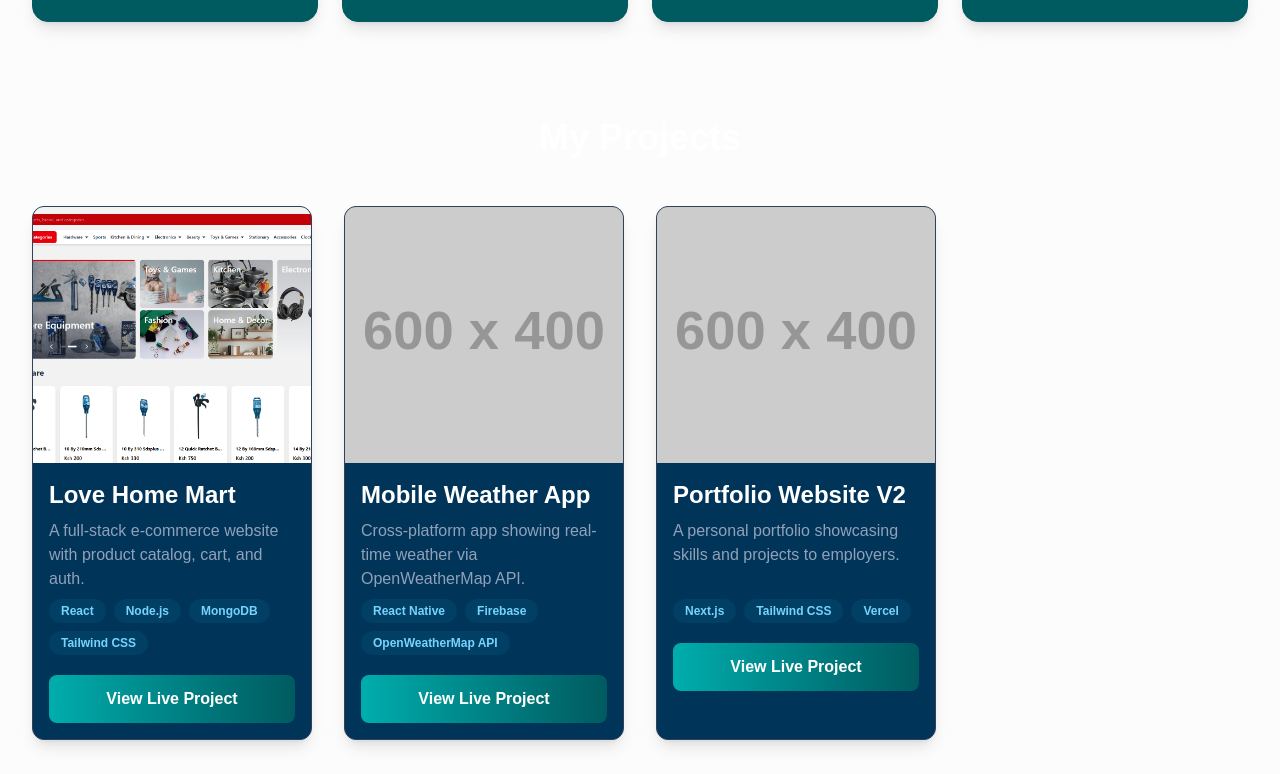
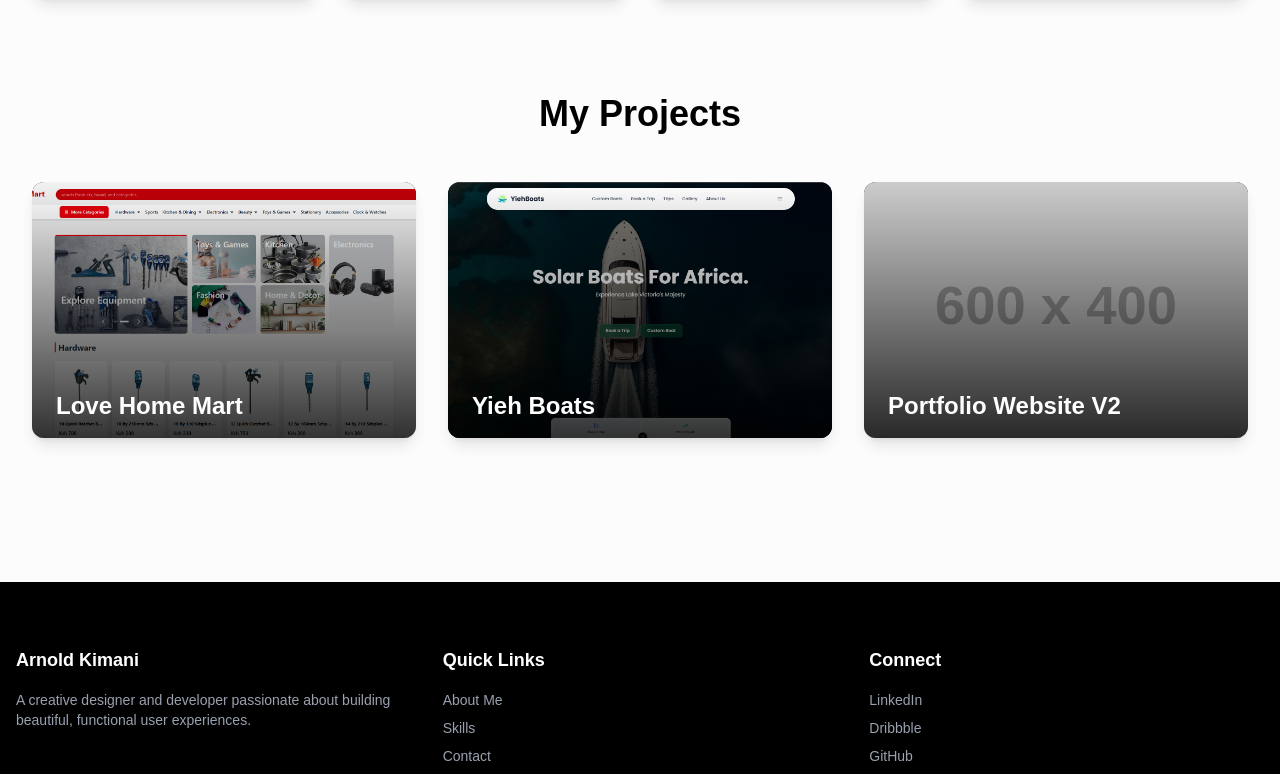
Before and after one commit to arnoldqym/kimani-portfolio, a Next.js app: page /projects in a window 1280 px wide. Shown: the part 746-1520 px from the top of the page. Built offline with nearby package versions, Linux system fonts and the light colour scheme.

Commit message:
fix update projects

```diff
--- a/app/projects/page.tsx
+++ b/app/projects/page.tsx
@@ -16,30 +16,30 @@ import Image from 'next/image'
 // --- SKILLS DATA with react-icons ---
 const skills = {
   frontend: [
-    { name: 'React',      icon: <DiReact className="w-8 h-8 text-sky-400" /> },
-    { name: 'Next.js',    icon: <SiNextdotjs className="w-8 h-8 text-white" /> },
+    { name: 'React', icon: <DiReact className="w-8 h-8 text-sky-400" /> },
+    { name: 'Next.js', icon: <SiNextdotjs className="w-8 h-8 text-white" /> },
     { name: 'Tailwind CSS', icon: <SiTailwindcss className="w-8 h-8 text-teal-300" /> },
-    { name: 'JavaScript',   icon: <DiJavascript1 className="w-8 h-8 text-yellow-300" /> },
+    { name: 'JavaScript', icon: <DiJavascript1 className="w-8 h-8 text-yellow-300" /> },
   ],
   backend: [
-    { name: 'Node.js',  icon: <DiNodejsSmall className="w-8 h-8 text-green-500" /> },
-    { name: 'Laravel',  icon: <SiLaravel className="w-8 h-8 text-red-500" /> },
-    { name: 'Python',   icon: <DiPython className="w-8 h-8 text-blue-400" /> },
+    { name: 'Node.js', icon: <DiNodejsSmall className="w-8 h-8 text-green-500" /> },
+    { name: 'Laravel', icon: <SiLaravel className="w-8 h-8 text-red-500" /> },
+    { name: 'Python', icon: <DiPython className="w-8 h-8 text-blue-400" /> },
     { name: 'Firebase', icon: <SiFirebase className="w-8 h-8 text-yellow-400" /> },
-    { name: 'MongoDB',  icon: <DiMongodb className="w-8 h-8 text-green-600" /> },
   ],
   databases: [
-    { name: 'MySQL',  icon: <DiMysql className="w-8 h-8 text-blue-500" /> },
+    { name: 'MySQL', icon: <DiMysql className="w-8 h-8 text-blue-500" /> },
     { name: 'SQLite', icon: <SiSqlite className="w-8 h-8 text-blue-200" /> },
     { name: 'Django', icon: <SiDjango className="w-8 h-8 text-green-900" /> },
+    { name: 'MongoDB', icon: <DiMongodb className="w-8 h-8 text-green-600" /> },
   ],
   mobile: [
     { name: 'React Native', icon: <DiReact className="w-8 h-8 text-sky-400" /> },
-    { name: 'Flutter',      icon: <SiFlutter className="w-8 h-8 text-blue-300" /> },
+    { name: 'Flutter', icon: <SiFlutter className="w-8 h-8 text-blue-300" /> },
   ],
   tools: [
     { name: 'Git & GitHub', icon: <SiGithub className="w-8 h-8 text-gray-400" /> },
-    { name: 'Docker',       icon: <DiDocker className="w-8 h-8 text-blue-500" /> },
+    { name: 'Docker', icon: <DiDocker className="w-8 h-8 text-blue-500" /> },
   ],
 }
 
@@ -49,15 +49,15 @@ const projects = [
     title: 'Love Home Mart',
     description: 'A full-stack e-commerce website with product catalog, cart, and auth.',
     imageUrl: '/imgs/loveHomeMart.png',
-    technologies: ['React', 'Node.js', 'MongoDB', 'Tailwind CSS'],
+    technologies: ['React', 'Laravel', 'MongoDB', 'Tailwind CSS'],
     liveLink: 'https://lovehomemart.com'
   },
   {
-    title: 'Mobile Weather App',
-    description: 'Cross-platform app showing real-time weather via OpenWeatherMap API.',
-    imageUrl: 'https://placehold.co/600x400/2D3748/E2E8F0/png?text=Project+2',
-    technologies: ['React Native', 'Firebase', 'OpenWeatherMap API'],
-    liveLink: 'https://example.com'
+    title: 'Yieh Boats',
+    description: 'We create solar boats and book trips. Based in Kenya around Lake Victoria.',
+    imageUrl: '/imgs/YiehBoats.png',
+    technologies: ['Vuejs', 'Nodejs', 'Mysql', 'Tailwind CSS', 'Express'],
+    liveLink: 'https://client-neon-xi-74.vercel.app'
   },
   {
     title: 'Portfolio Website V2',
@@ -98,7 +98,7 @@ export default function Page() {
         <div className="container mx-auto px-4 sm:px-6 lg:px-8 py-36">
 
           {/* Hero Section */}
-          <div className="text-center mb-16">
+          <div className="text-center mb-10">
             <h1 className="text-5xl md:text-7xl font-extrabold tracking-tight bg-clip-text text-transparent bg-[#005b60] pb-4">
               Developer & Creator
             </h1>
@@ -127,43 +127,56 @@ export default function Page() {
 
           {/* Projects Section */}
           <div>
-            <h2 className="text-4xl font-bold text-center mb-12">My Projects</h2>
-            <div className="grid grid-cols-1 md:grid-cols-2 lg:grid-cols-3 xl:grid-cols-4 gap-8">
+            <h2 className="text-4xl font-bold text-center mb-12 text-black">My Projects</h2>
+            <div className="grid grid-cols-1 md:grid-cols-2 lg:grid-cols-3 gap-8">
               {projects.map((project, index) => (
                 <div
                   key={index}
-                  className="bg-[#003459] rounded-xl overflow-hidden shadow-lg group transform hover:-translate-y-2 transition-transform duration-300 ease-in-out border border-slate-700"
+                  className="relative group overflow-hidden rounded-xl shadow-lg bg-slate-900"
                 >
-                  <div className="overflow-hidden">
+                  {/* Project Image */}
                   <Image
                     src={project.imageUrl}
                     alt={project.title}
                     width={600}
                     height={400}
-                      className="w-full h-64 object-cover group-hover:scale-110 transition-transform duration-500"
+                    className="w-full h-64 object-cover transition-transform duration-500 ease-in-out group-hover:scale-110"
                   />
-                  </div>
-                  <div className="p-4">
+                  {/* Gradient overlay for better text readability */}
+                  <div className="absolute inset-0 bg-gradient-to-t from-black/80 via-black/40 to-transparent"></div>
+
+                  {/* Content that slides up */}
+                  <div
+                    className="absolute bottom-0 left-0 right-0 p-6 transform translate-y-[calc(100%-4.5rem)]
+                     group-hover:translate-y-0 transition-transform duration-500 ease-in-out"
+                  >
+                    {/* Project Title (Always visible) */}
                     <h3 className="text-2xl font-bold text-white mb-2">{project.title}</h3>
-                    <p className="text-slate-400 mb-4 h-16">{project.description}</p>
+
+                    {/* Hidden content revealed on hover */}
+                    <div className="opacity-0 group-hover:opacity-100 transition-opacity duration-300 delay-200">
+                      <p className="text-slate-300 mb-4 h-16">{project.description}</p>
+
+                      {/* Technology Tags */}
                       <div className="flex flex-wrap gap-2 mb-5">
                         {project.technologies.map((tech, i) => (
-                        <span
-                          key={i}
-                          className="bg-sky-900/50 text-sky-300 text-xs font-semibold px-3 py-1 rounded-full"
-                        >
+                          <span key={i} className="bg-sky-900/80 text-sky-200 text-xs font-semibold px-3 py-1 rounded-full">
                             {tech}
                           </span>
                         ))}
                       </div>
+
+                      {/* Live Project Button */}
                       <a
                         href={project.liveLink}
                         target="_blank"
                         rel="noopener noreferrer"
-                      className="inline-block w-full text-center bg-gradient-to-r from-[#00adad] to-[#005b60] text-white font-semibold px-6 py-3 rounded-lg hover:from-sky-600 hover:to-blue-700 transition-all duration-300"
+                        className="inline-block text-center bg-sky-600 text-white font-semibold px-6 py-2 rounded-lg
+                         hover:bg-sky-700 transition-colors duration-300"
                       >
-                      View Live Project
+                        View Project
                       </a>
+                    </div>
                   </div>
                 </div>
               ))}
```
Also changed, not shown: public/imgs/YiehBoats.png (added). Lines whose indentation alone changed are shown as unchanged.
